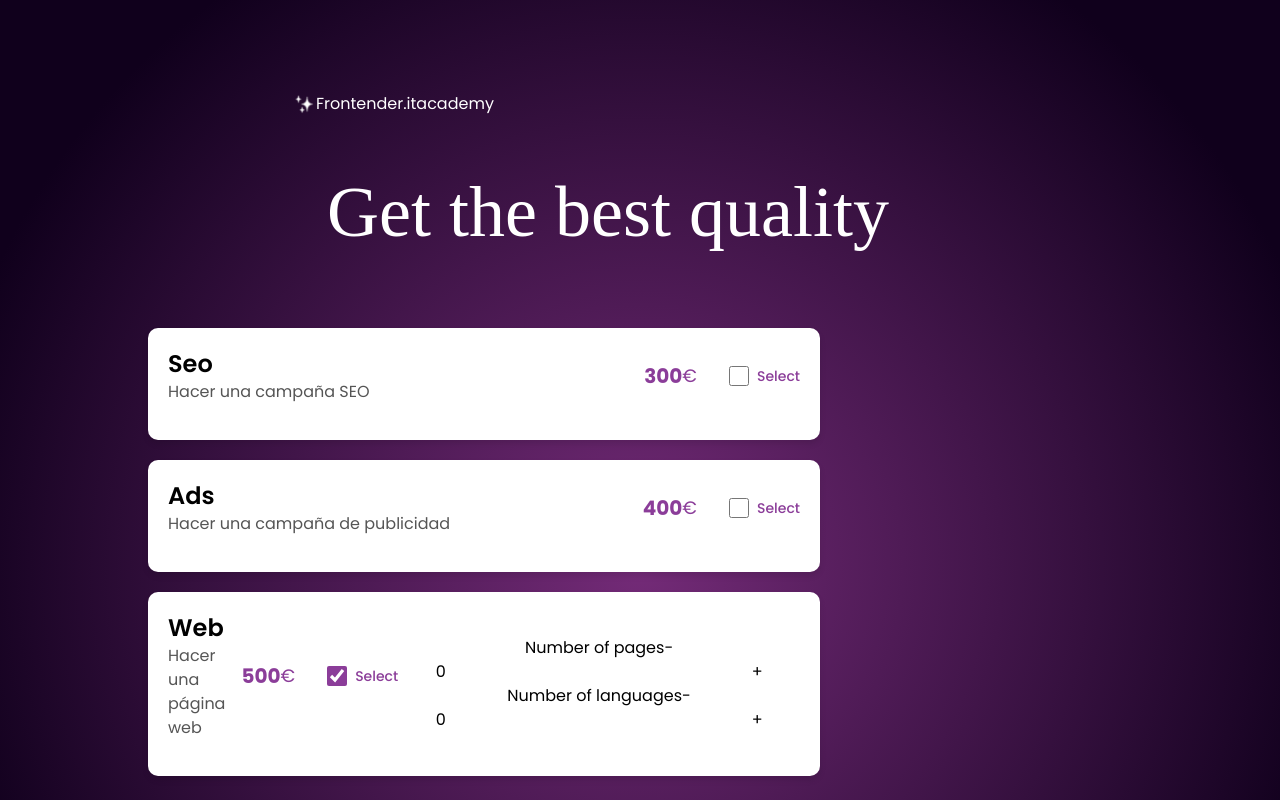
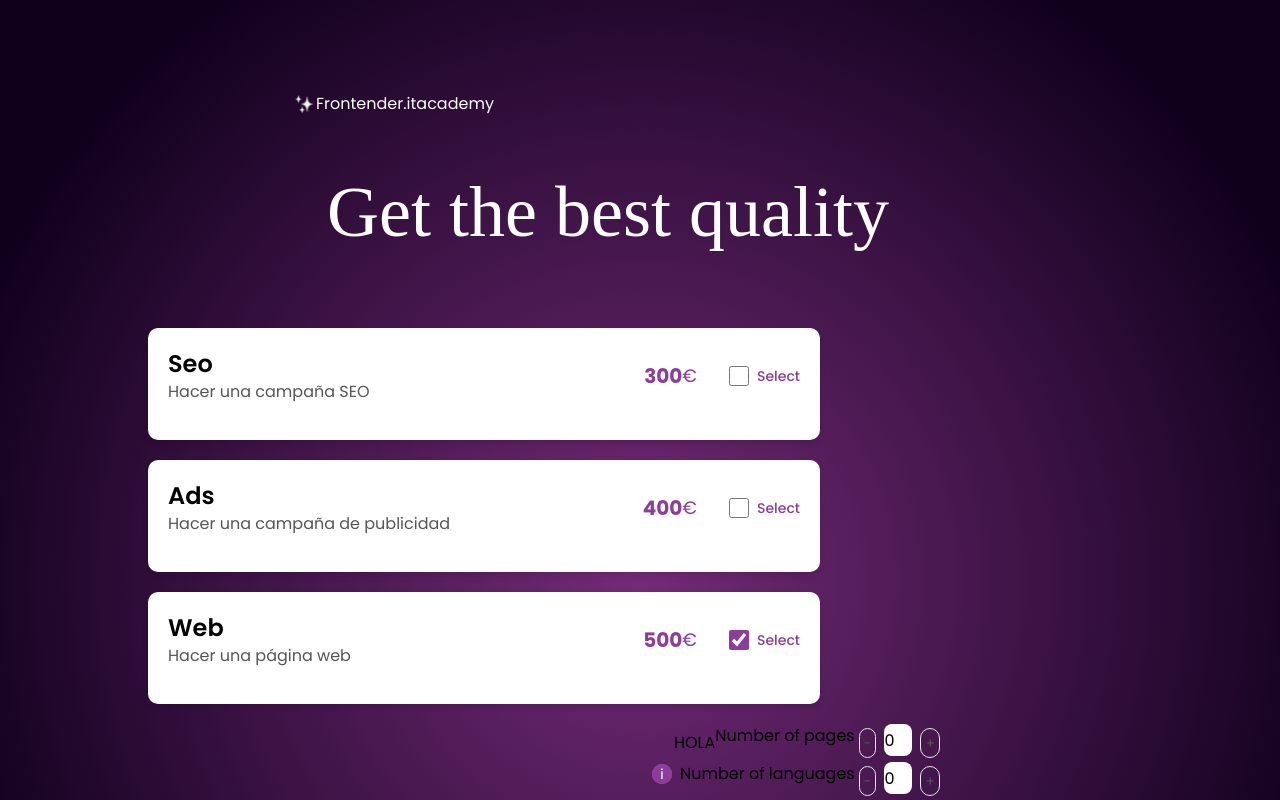
Before and after one commit to LaraBerenguer/react-budget-cards, a React (Vite) app: page /pricing in a window 1280 px wide. Both pictures are taken after a click on the checkbox 738 px from the left and 640 px from the top of the page. Shown: the top 800 px of the page. Built offline with nearby package versions, Linux system fonts and the light colour scheme; a web font is replaced by a local one.

Commit message:
Commit before changing modal

```diff
--- /dev/null
+++ b/src/components/Button/ColorfulBtn.tsx
@@ -0,0 +1,16 @@
+interface ColorfulBtnProps {
+    onClick: () => void;
+}
+
+export default function ColorfulBtn({ onClick }: ColorfulBtnProps) {
+    return (
+        <div>
+            <button onClick={onClick} className="relative size-5 inline-flex items-center justify-center p-0.5 mb-2 me-2 overflow-hidden text-sm font-sm text-white rounded-full group bg-gradient-to-br from-purple-500 to-pink-500 group-hover:from-purple-500 group-hover:to-pink-500 hover:text-white dark:text-white focus:ring-4 focus:outline-none focus:ring-purple-200 dark:focus:ring-purple-800">
+            <span className="relative px-5 py-2.5 transition-all ease-in duration-75 bg-custom-purple dark:bg-gray-900 rounded-full group-hover:bg-opacity-0">
+                i
+            </span>
+        </button>
+        </div>
+
+    )
+}
--- a/src/components/Card/Card.tsx
+++ b/src/components/Card/Card.tsx
@@ -10,7 +10,9 @@ export default function Card() {
     let { key, description, isChecked, handleCheck, title, price } = context;
 
     return (
+        <div>
             <div className="Card bg-white rounded-lg shadow-lg mx-auto my-5 max-w-2xl w-9/10 flex">
+
                 <div className='CardTextContainer text-left flex-1 pr-4'>
                     <h2 className='CardTitle text-2xl font-semibold text-ligh-gray'>{title}</h2>
                     <p className='CardDescription text-custom-gray text-base mb-4'>{description}</p>
@@ -31,11 +33,14 @@ export default function Card() {
                         <p className='text-sm font-medium text-custom-purple'>Select</p>
                     </div>
                 </div>
+            </div>
+            <div>
                 {key === 3 && isChecked && (
                     <div className='webOptionsContainer'>
                         <WebOptions />
                     </div>
                 )}
             </div>
+        </div>
     )
 }
--- /dev/null
+++ b/src/components/InfoModal/InfoModal.tsx
@@ -0,0 +1,33 @@
+import React from "react";
+import { useState } from "react";
+
+interface InfoModalProps {
+    open: boolean;
+    onClose: () => void;
+}
+
+const InfoModal: React.FC<InfoModalProps> = ({ open, onClose }) => {
+    console.log("InfoModal render with open:", open); // Verifica el valor de `open`
+    if (!open) return "";
+
+    return (
+        <div className="fixed inset-0 flex items-center justify-center z-50">
+
+            <div className="bg-white p-6 rounded-2xl shadow-lg relative z-10 max-w-md w-full">
+                <h1 className="text-2xl font-bold mb-4">Number of Languages</h1>
+                <p className="mb-4">
+                    Choose how many languages you'll have in your project. Each
+                    language is 30€.
+                </p>
+                <button
+                    onClick={onClose}
+                    className="bg-custom-purple hover:bg-dark-purple text-white py-2 px-4 rounded"
+                >
+                    Ok!
+                </button>
+            </div>
+        </div>
+    );
+};
+
+export default InfoModal;
--- a/src/components/WebOptions/WebOptions.tsx
+++ b/src/components/WebOptions/WebOptions.tsx
@@ -1,13 +1,21 @@
-import { useContext } from "react";
+import { useContext, useState } from "react";
 import { webOptionsContent } from '../Pricing/Pricing';
+import ColorfulBtn from "../Button/ColorfulBtn";
+import InfoModal from '../InfoModal/InfoModal';
 
 
 export default function WebOptions() {
 
+    //Getting context
     let webContext = useContext(webOptionsContent);
     let { page, setPage, lang, setLang } = webContext;
 
+    //Info states
+    const [openInfoPage, setOpenInfoPage] = useState<boolean>(false);
+    console.log("Parent render, openInfoPage:", openInfoPage);
+    const [openInfoLang, setOpenInfoLang] = useState<boolean>(false);
 
+    //Handle Inputs
     const handlePageInput = (e: React.ChangeEvent<HTMLInputElement>) => {
         const pageAsNumber = Number(e.target.value);
         setPage(pageAsNumber);
@@ -19,16 +27,18 @@ export default function WebOptions() {
     }
 
     return (
-        <div className='webOptionContainer'>
-            <div className='pagesContainer'>
-                    <label>
-                        Number of pages
-                        <button onClick={() => {
+        <div className='webOptionContainer bg-transparent mx-auto my-5 max-w-2xl w-9/10 flex flex-col'>
+            <div className='pagesContainer flex flex-row justify-end'>
+                <label className="flex flex-row">
+                    <button onClick={(e) => setOpenInfoPage(true)}>HOLA</button>
+                    <InfoModal open={openInfoPage} onClose={() => {console.log('Cerrar modal padre'); setOpenInfoPage(false);}}/>
+                    <p>Number of pages</p>
+                    <button className="text-custom-gray border rounded-full text-sm p-1 m-1 inline-flex items-center" onClick={() => {
                         if (page < 1) {
                             setPage(0)
                         } else { setPage(page - 1) }
                     }}> - </button>
-                        <input
+                    <input className="w-7 h-8 rounded-lg mx-1"
                         name="pagesInput"
                         type="number"
                         placeholder="0"
@@ -37,17 +47,19 @@ export default function WebOptions() {
                         id="pagesInput"
                     />
                 </label>
-                    <button onClick={() => setPage(page + 1)}> + </button>
+                <button className="text-custom-gray border rounded-full text-sm p-1 m-1 inline-flex items-center" onClick={() => setPage(page + 1)}> + </button>
             </div>
-            <div className='langContainer'>
-                <label>
-                    Number of languages
-                    <button onClick={() => {
+            <div className='langContainer flex flex-row justify-end'>
+                <label className="flex flex-row">
+                    <ColorfulBtn onClick={() => setOpenInfoLang(true)} />
+                    <InfoModal open={openInfoLang} onClose={() => setOpenInfoLang(false)} />
+                    <p>Number of languages</p>
+                    <button className="text-custom-gray border rounded-full text-sm p-1 m-1 inline-flex items-center" onClick={() => {
                         if (lang < 1) {
                             setLang(0)
                         } else { setLang(lang - 1) }
                     }}> - </button>
-                    <input
+                    <input className="w-7 h-8 rounded-lg mx-1"
                         name="langInput"
                         type="number"
                         placeholder="0"
@@ -56,7 +68,7 @@ export default function WebOptions() {
                         id="langInput"
                     />
                 </label>
-                <button onClick={() => setLang(lang + 1)}> + </button>
+                <button className="text-custom-gray border rounded-full text-sm p-1 m-1 inline-flex items-center" onClick={() => setLang(lang + 1)}> + </button>
             </div>
         </div>
     )
```
Also changed, not shown: src/assets/img/info-solid.svg (added). Lines whose indentation alone changed are shown as unchanged.
